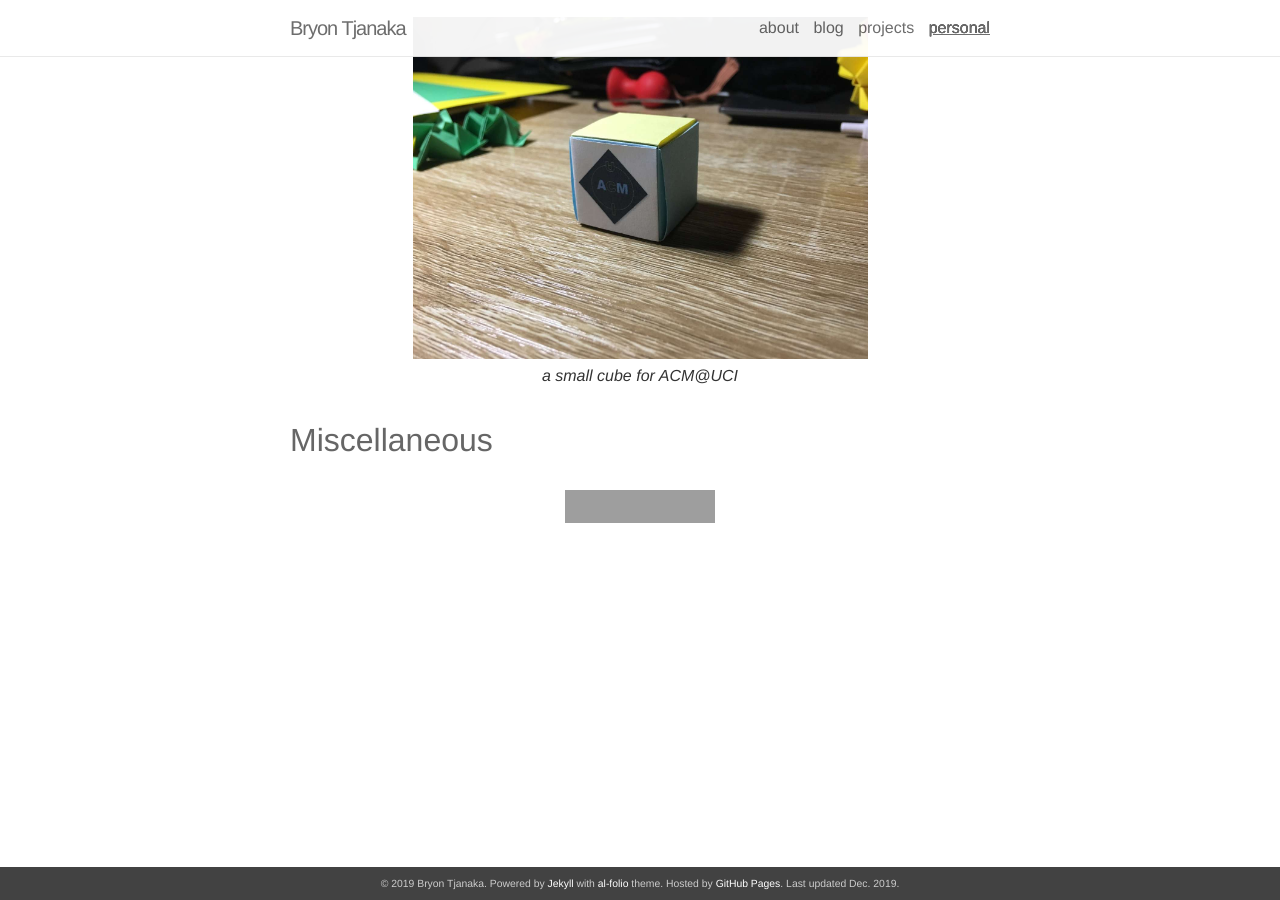
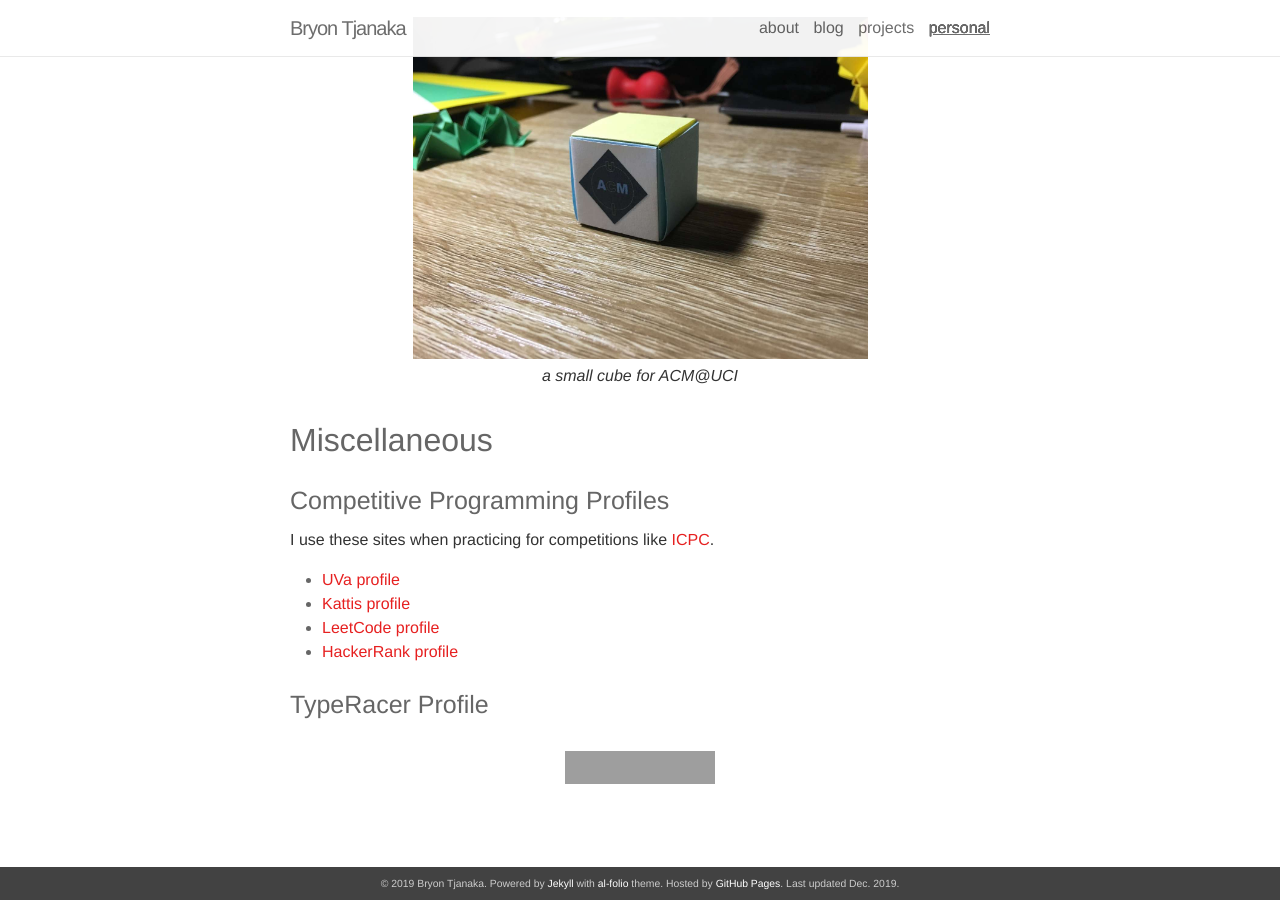
Before and after one commit to btjanaka/academic-site, a Jekyll site: the page built from src/_pages/personal.md, in a window 1280 px wide and 900 px high, scrolled down 4289 px. Built offline with Jekyll 4.4.1, drawn with Linux system fonts in a browser that asks for light colours; nearby versions of some CDN libraries; grey boxes are pictures that could not be loaded.

Commit message:
Add profiles to personal page

```diff
--- a/src/_pages/personal.md
+++ b/src/_pages/personal.md
@@ -65,6 +65,18 @@ ACM@UCI_
 
 ## Miscellaneous
 
+### Competitive Programming Profiles
+
+I use these sites when practicing for competitions like
+[ICPC](https://icpc.baylor.edu/).
+
+- [UVa profile](https://uhunt.onlinejudge.org/id/945356)
+- [Kattis profile](https://open.kattis.com/users/btjanaka)
+- [LeetCode profile](https://leetcode.com/btjanaka/)
+- [HackerRank profile](https://www.hackerrank.com/btjanaka)
+
+### TypeRacer Profile
+
 <a href="https://data.typeracer.com/pit/profile?user=btjanaka&ref=badge" target="_top">
 <img
   src="https://data.typeracer.com/misc/badge?user=btjanaka"
```
